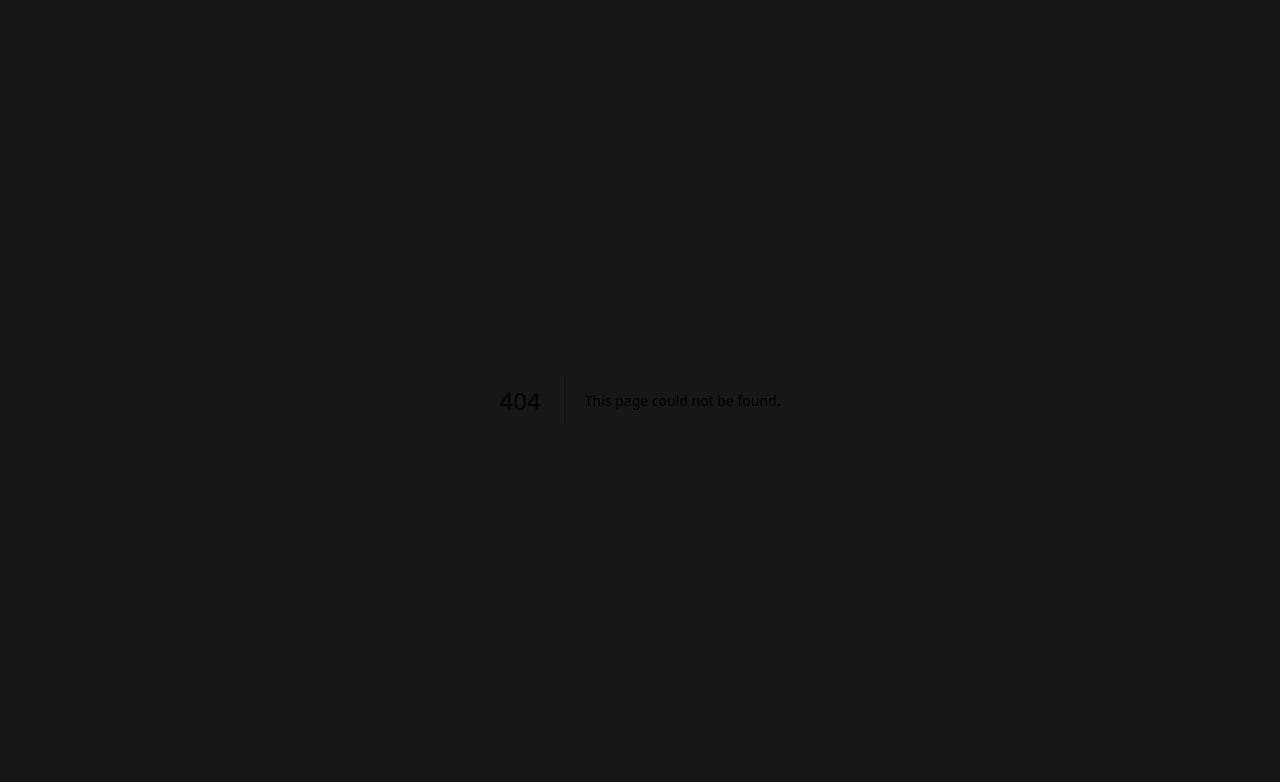
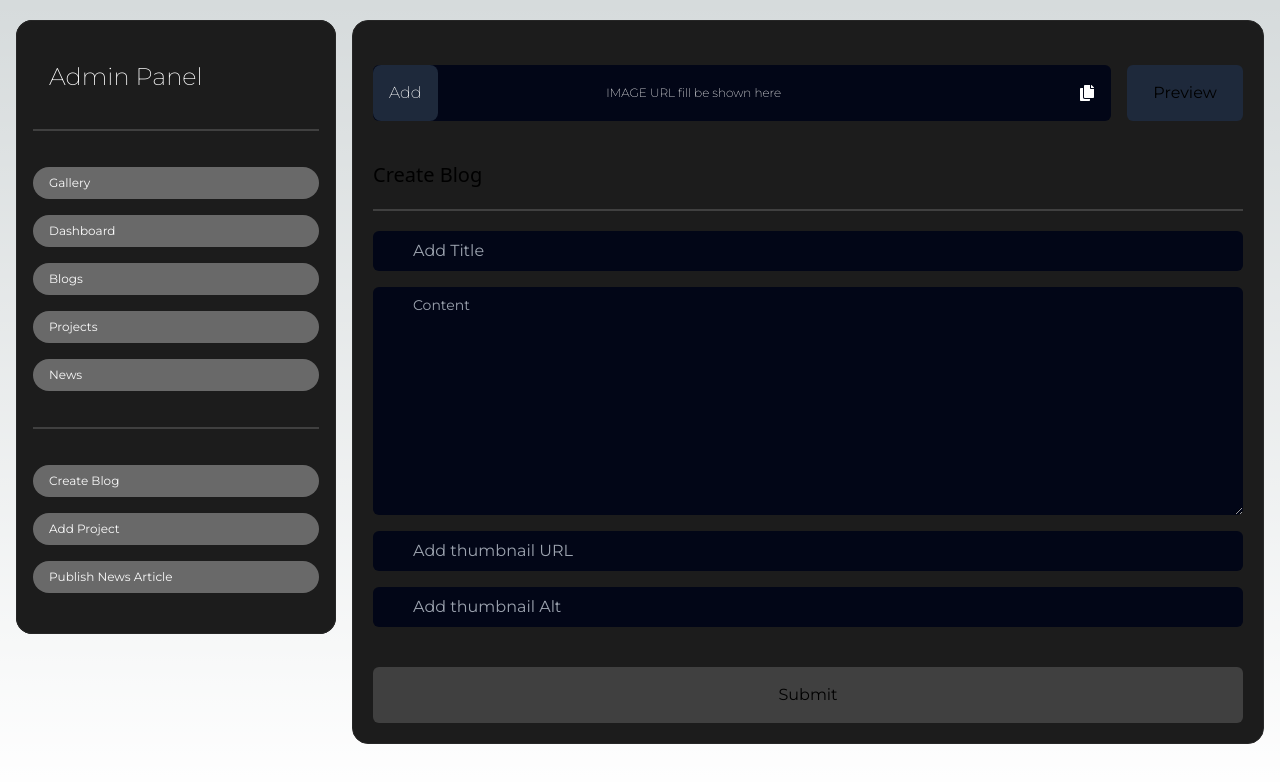
Before and after one commit to Yash-Solanki6803/personal-portfolio, a Next.js app: page /admin/blogs/create in a window 1280 px wide. Before the commit this address had no page. Shown: the top 782 px of the page. Built offline with nearby package versions, Linux system fonts and the light colour scheme.

Commit message:
Backend : Create and Get Projects

```diff
--- /dev/null
+++ b/src/app/admin/blogs/create/page.jsx
@@ -0,0 +1,131 @@
+"use client";
+// import { createBlog } from "@/lib/server-actions";
+import { titleToSlug } from "@/utils";
+import { useState } from "react";
+import { UploadImage, PreviewBlog } from "@/ui";
+function CreateBlog() {
+  //Handle Form Data
+  const [formData, setFormData] = useState({
+    title: "",
+    content: "",
+    thumbnailSrc: "",
+    thumbnailAlt: "",
+  });
+
+  const clearForm = () => {
+    setFormData({
+      title: "",
+      content: "",
+      thumbnailSrc: "",
+      thumbnailAlt: "",
+    });
+  };
+  const handleChange = (e) => {
+    const { name, value } = e.target;
+    setFormData((prevData) => ({ ...prevData, [name]: value }));
+  };
+
+  const handleSubmit = async (e) => {
+    e.preventDefault();
+    const slug = titleToSlug(formData.title);
+    const body = {
+      title: formData["title"],
+      content: formData["content"],
+      thumbnailSrc: formData["thumbnailSrc"],
+      thumbnailAlt: formData["thumbnailAlt"],
+    };
+    body.slug = slug;
+    const res = await fetch("/api/blogs", {
+      method: "POST",
+      headers: {
+        "Content-Type": "application/json",
+      },
+      body: JSON.stringify(body),
+    });
+    const data = await res.json();
+    console.log("data:", data);
+    const { message, status } = data;
+    if (status === 200) {
+      alert(message, "success");
+    } else {
+      alert(message);
+    }
+    clearForm();
+  };
+
+  //Handle Preview
+  const [preview, setPreview] = useState(false);
+  return (
+    <div className="w-full h-full border border-neutral-800 rounded-2xl bg-[#1C1C1C]  flex flex-col justify-start items-center p-5">
+      <div className="flex flex-col sm:flex-row mt-6 items-center gap-4 w-full ">
+        <UploadImage />
+        <button
+          onClick={() => setPreview(!preview)}
+          className="w-full sm:w-32 bg-slate-800 rounded-md py-4 px-6 md:px-2 lg:px-6 hover:bg-neutral-800 transition-all duration-150 text-center"
+        >
+          {preview ? "Write" : "Preview"}
+        </button>
+      </div>
+      <h1 className="text-xl w-full font-light font-sans mt-10 ">
+        Create Blog
+      </h1>
+      <div className="border border-neutral-700 my-5 w-full mx-4" />
+      {preview ? (
+        <PreviewBlog data={formData} />
+      ) : (
+        <form className="flex flex-col w-full h-full gap-4 ">
+          <input
+            className="text-white bg-slate-950 w-full rounded-md px-4 sm:px-10 py-2  focus:outline-none font-light placeholder:font-medium"
+            type="text"
+            name="title"
+            value={formData.title}
+            onChange={handleChange}
+            placeholder="Add Title"
+            required
+          />
+          <textarea
+            className="text-white  text-sm bg-slate-950 w-full h-full rounded-md px-4 sm:px-10 py-2 focus:outline-none font-light placeholder:font-medium text-left"
+            name="content"
+            placeholder="Content"
+            value={formData.content}
+            onChange={handleChange}
+            required
+          />
+          <input
+            className="text-white bg-slate-950 w-full rounded-md px-4 sm:px-10 py-2  focus:outline-none font-light placeholder:font-medium"
+            type="text"
+            name="thumbnailSrc"
+            value={formData.thumbnailSrc}
+            onChange={handleChange}
+            placeholder="Add thumbnail URL"
+            required
+          />
+          {formData.thumbnailSrc && (
+            <img
+              src={formData.thumbnailSrc}
+              className="w-full h-36 object-cover rounded-md"
+            />
+          )}
+          <input
+            className="text-white bg-slate-950 w-full rounded-md px-4 sm:px-10 py-2  focus:outline-none font-light placeholder:font-medium"
+            type="text"
+            name="thumbnailAlt"
+            value={formData.thumbnailAlt}
+            onChange={handleChange}
+            placeholder="Add thumbnail Alt"
+            required
+          />
+
+          <button
+            className=" mt-6 bg-neutral-700 rounded-md py-4 hover:bg-neutral-800 transition-all duration-150 "
+            onClick={handleSubmit}
+          >
+            Submit
+          </button>
+        </form>
+      )}
+    </div>
+  );
+}
+
+export default CreateBlog;
--- a/src/app/admin/layout.jsx
+++ b/src/app/admin/layout.jsx
@@ -10,12 +10,12 @@ const montserrat = Montserrat({
 export default function RootLayout({ children }) {
   return (
     <html lang="en" className={montserrat.className}>
-      <body className="px-10 sm:px-32 md:px-24 lg:px-0">
-        <div className="max-w-[78rem] mx-auto">
-          <div className=" gap-4 flex md:mt-5 flex-col md:flex-row justify-center ">
+      <body className="px-10 sm:px-32 md:px-24 lg:px-0 h-screen">
+        <div className="max-w-[78rem] mx-auto h-full md:pt-5 pb-14">
+          <div className=" gap-4 flex  flex-col md:flex-row justify-center h-full ">
             <AdminLeftPanel />
-            <div className="flex gap-4 flex-col w-full lg:flex-row ">
-              <div className=" w-full">{children}</div>
+            <div className="flex gap-4 flex-col w-full lg:flex-row h-full">
+              <div className=" w-full ">{children}</div>
             </div>
           </div>
         </div>
--- a/src/app/gallery/blogs/create/page.jsx
+++ b/src/app/admin/projects/create/page.jsx
@@ -1,9 +1,9 @@
 "use client";
 // import { createBlog } from "@/lib/server-actions";
-import { titleToSlug } from "@/utils";
+import { titleToSlug, trimCapitalizeAndCreateObjects } from "@/utils";
 import { useState } from "react";
 import { UploadImage, PreviewBlog } from "@/ui";
-function WriteBlog() {
+function AddProject() {
   //Handle Form Data
   const [formData, setFormData] = useState({
     title: "",
@@ -11,6 +11,8 @@ function WriteBlog() {
     thumbnailSrc: "",
     thumbnailAlt: "",
   });
+
+  const [tags, setTags] = useState([]);
 
   const clearForm = () => {
     setFormData({
@@ -35,28 +37,31 @@ function WriteBlog() {
       thumbnailAlt: formData["thumbnailAlt"],
     };
     body.slug = slug;
+
+    body.tags = trimCapitalizeAndCreateObjects(tags);
     console.log("body:", body);
-    const response = await fetch("/api/blogs", {
+    const res = await fetch("/api/projects", {
       method: "POST",
       headers: {
         "Content-Type": "application/json",
       },
       body: JSON.stringify(body),
     });
-    const data = await response.json();
-    const { message, status } = data;
-    if (status === 200) {
-      alert(message, "success");
-    } else {
-      alert(message);
-    }
-    clearForm();
+    // const data = await res.json();
+    // console.log("data:", data);
+    // const { message, status } = data;
+    // if (status === 200) {
+    //   alert(message, "success");
+    // } else {
+    //   alert(message);
+    // }
+    // clearForm();
   };
 
   //Handle Preview
   const [preview, setPreview] = useState(false);
   return (
-    <div className="w-full border border-neutral-800 rounded-2xl bg-[#1C1C1C]  flex flex-col justify-start items-center p-5">
+    <div className="w-full h-full border border-neutral-800 rounded-2xl bg-[#1C1C1C]  flex flex-col justify-start items-center p-5">
       <div className="flex flex-col sm:flex-row mt-6 items-center gap-4 w-full ">
         <UploadImage />
         <button
@@ -67,7 +72,7 @@ function WriteBlog() {
         </button>
       </div>
       <h1 className="text-xl w-full font-light font-sans mt-10 ">
-        Create Blog
+        Add Project
       </h1>
       <div className="border border-neutral-700 my-5 w-full mx-4" />
       {preview ? (
@@ -91,6 +96,24 @@ function WriteBlog() {
             onChange={handleChange}
             required
           />
+          <div className="flex flex-col gap-4 w-full">
+            <input
+              className="text-white bg-slate-950 w-full rounded-md px-4 sm:px-10 py-2  focus:outline-none font-light placeholder:font-medium"
+              type="text"
+              name="tags"
+              value={tags}
+              onChange={(e) => setTags(e.target.value.split(","))}
+              placeholder="Add Tags"
+              required
+            />
+            <div className="flex gap-2">
+              {tags.map((tag) => (
+                <span className="bg-slate-800 text-white px-2 py-1 rounded-md">
+                  {tag}
+                </span>
+              ))}
+            </div>
+          </div>
           <input
             className="text-white bg-slate-950 w-full rounded-md px-4 sm:px-10 py-2  focus:outline-none font-light placeholder:font-medium"
             type="text"
@@ -128,4 +151,4 @@ function WriteBlog() {
   );
 }
 
-export default WriteBlog;
+export default AddProject;
--- a/src/app/api/blogs/[slug]/route.js
+++ b/src/app/api/blogs/[slug]/route.js
@@ -3,11 +3,16 @@ import { NextResponse } from "next/server";
 
 export const GET = async (req, { params }) => {
   const { slug } = params;
+  //fetch the blog and increment the views
   try {
-    const blog = await prisma.blog.findUnique({
+    const blog = await prisma.blog.update({
       where: { slug },
+      data: {
+        views: {
+          increment: 1,
+        },
+      },
     });
-
     return new NextResponse(JSON.stringify(blog, { status: 200 }));
   } catch (err) {
     console.log(err);
--- a/src/app/api/blogs/route.js
+++ b/src/app/api/blogs/route.js
@@ -41,8 +41,10 @@ export const POST = async (req) => {
     });
     return new NextResponse(
       JSON.stringify(
-        response,
-        { message: "Blog created successfully" },
+        {
+          response,
+          message: "Blog created successfully",
+        },
         { status: 200 }
       )
     );
--- /dev/null
+++ b/src/app/api/projects/route.js
@@ -0,0 +1,90 @@
+import prisma from "@/utils/connect";
+import { NextResponse } from "next/server";
+
+//Get all Projects
+
+export const GET = async (req) => {
+  try {
+    const projects = await prisma.project.findMany({
+      include: {
+        Tags: {
+          select: {
+            tag: true,
+          },
+        },
+      },
+    });
+    return new NextResponse(
+      JSON.stringify(
+        { projects, message: "Successfully fetched Projects" },
+        { status: 200 }
+      )
+    );
+  } catch (error) {
+    console.log(error);
+    return new NextResponse(
+      JSON.stringify({ message: "Error Fetching Projects" }),
+      { status: 500 }
+    );
+  }
+};
+
+//Create a Project
+export const POST = async (req) => {
+  const { title, content, thumbnailSrc, thumbnailAlt, slug, tags } =
+    await req.json();
+
+  //create tags array
+
+  const Tags = tags.map((tag) => {
+    const newTag = {
+      assignedBy: "Bob",
+      assignedAt: new Date(),
+      tag: {
+        connectOrCreate: {
+          where: {
+            slug: tag.slug,
+          },
+          create: {
+            title: tag.title,
+            slug: tag.slug,
+          },
+        },
+      },
+    };
+
+    return newTag;
+  });
+
+  //   console.dir(Tags, { depth: null });
+
+  try {
+    const project = await prisma.project.create({
+      data: {
+        title,
+        content,
+        thumbnailSrc,
+        thumbnailAlt,
+        slug,
+        Tags: {
+          create: Tags,
+        },
+      },
+    });
+    return new NextResponse(
+      JSON.stringify(
+        {
+          project,
+          message: "Project created successfully",
+        },
+        { status: 200 }
+      )
+    );
+  } catch (error) {
+    console.log(error);
+    return new NextResponse(
+      JSON.stringify({ message: "Error Creating Project" }),
+      { status: 500 }
+    );
+  }
+};
--- a/src/ui/containers/Admin/AdminLeftPanel/AdminLeftPanel.jsx
+++ b/src/ui/containers/Admin/AdminLeftPanel/AdminLeftPanel.jsx
@@ -18,9 +18,9 @@ const Leftpage = () => {
           <Navlink href="/admin/projects">Projects</Navlink>
           <Navlink href="/admin/news">News</Navlink>
           <CustomLineBreak />
-          <Navlink href="/blogs/create">Create Blog</Navlink>
-          <Navlink href="/projects/create">Add Project</Navlink>
-          <Navlink href="/news/create">Publish News Article</Navlink>
+          <Navlink href="/admin/blogs/create">Create Blog</Navlink>
+          <Navlink href="/admin/projects/create">Add Project</Navlink>
+          <Navlink href="/admin/news/create">Publish News Article</Navlink>
         </div>
       </CardWrapper>
       <Sidebar>
@@ -37,9 +37,9 @@ const Leftpage = () => {
             <Navlink href="/admin/projects">Projects</Navlink>
             <Navlink href="/admin/news">News</Navlink>
             <CustomLineBreak />
-            <Navlink href="/blogs/create">Create Blog</Navlink>
-            <Navlink href="/projects/create">Add Project</Navlink>
-            <Navlink href="/news/create">Publish News Article</Navlink>
+            <Navlink href="/admin/blogs/create">Create Blog</Navlink>
+            <Navlink href="/admin/projects/create">Add Project</Navlink>
+            <Navlink href="/admin/news/create">Publish News Article</Navlink>
           </div>
         </CardWrapper>
       </Sidebar>
--- a/src/utils/index.js
+++ b/src/utils/index.js
@@ -44,3 +44,12 @@ export function formatDate(dateString = "") {
 
   return `${dayName}, ${monthName} ${day}, ${year}`;
 }
+
+export function trimCapitalizeAndCreateObjects(array) {
+  return array.map((str) => {
+    const trimmedStr = str.trim();
+    const title = trimmedStr.charAt(0).toUpperCase() + trimmedStr.slice(1);
+    const slug = titleToSlug(title);
+    return { slug, title };
+  });
+}
```
Also changed, not shown: 1 other file (tests, documents, lock files or other folders).
